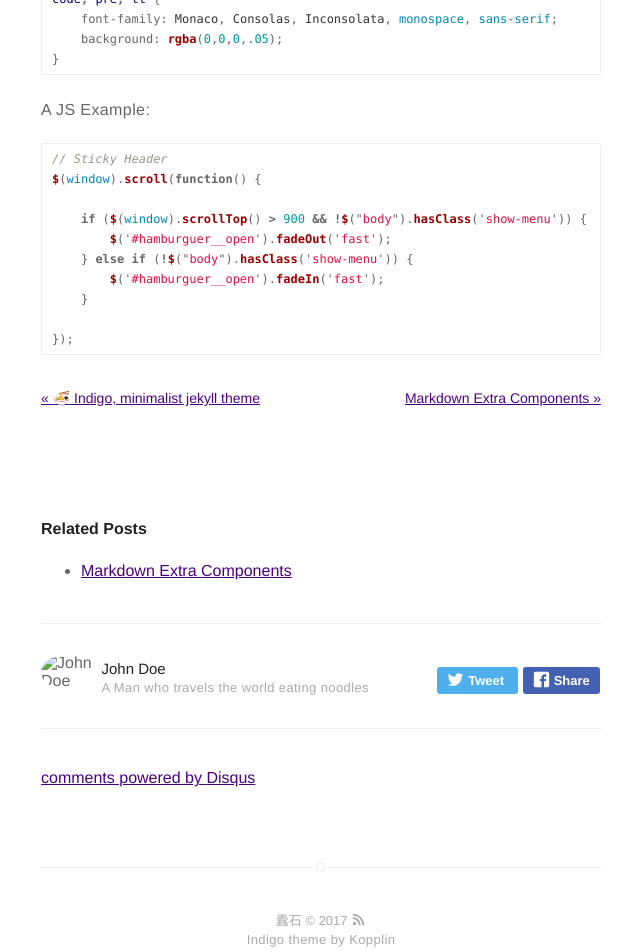
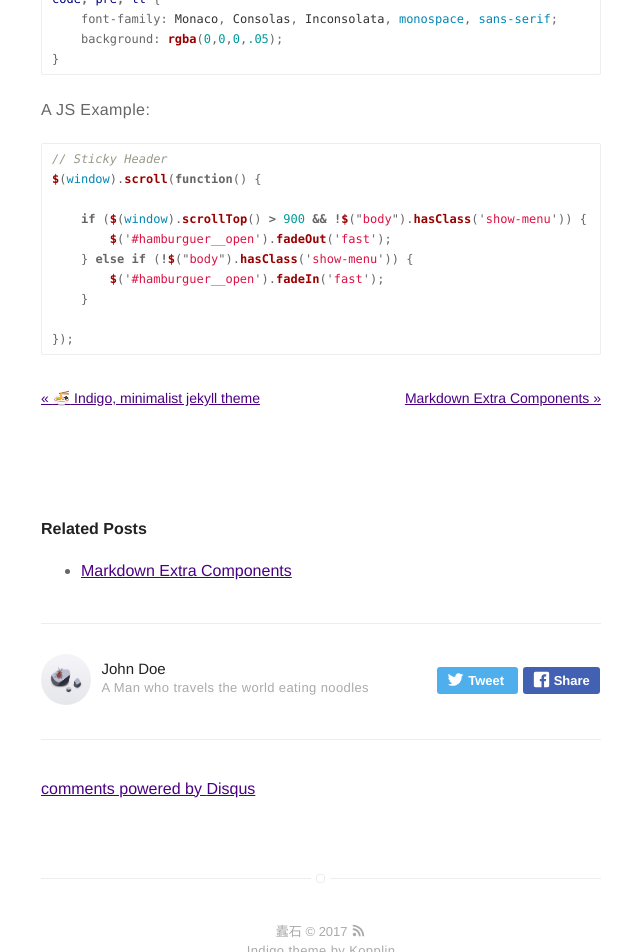
Before and after one commit to dushisll/dushisll.github.io, a Jekyll site: the page built from _posts/2016-02-24-markdown-common-elements.markdown, in a window 1280 px wide. Shown: the part 5448-6400 px from the top of the page, without its empty margins (319-959 px from the left). Built offline with Jekyll 4.4.1, drawn with Linux system fonts in a browser that asks for light colours; emoji names are drawn with the system emoji font; comment, search, counter and statistics services are not loaded.

Commit message:
change555

```diff
--- a/_config.yml
+++ b/_config.yml
@@ -64,7 +64,7 @@ authors:
     垚圭土:
         name: 垚圭土
         bio: 八字缺土，补一堆的土~~
-        external-image: false
+        external-image: true
         #picture: assets/images/james.jpg
         picture: https://tva1.sinaimg.cn/crop.0.0.638.638.180/6ee42680jw8eqxgd4y9tzj20hq0hqwfk.jpg
         weibo: shiliang20101759
--- a/_includes/author.html
+++ b/_includes/author.html
@@ -1,6 +1,6 @@
 <section class="author{% if site.disqus == false %} no-disqus{% endif %}">
     <div class="toleft">
-        <img class="selfie" src="{% if site.authors[page.author].external-image == true %}{{ site.authors[page.author].picture }}{% else %}{{ site.authors[page.author].picture }}{% endif %}" alt="{{ site.authors[page.author].name }}" alt="author selfie">
+        <img class="selfie" src="{% if site.authors[page.author].external-image == true %}{{ site.authors[page.author].picture }}{% else %}{{ site.url }}/{{ site.authors[page.author].picture }}{% endif %}" alt="{{ site.authors[page.author].name }}" alt="author selfie">
     </div>
 
     <div class="toright">
```
